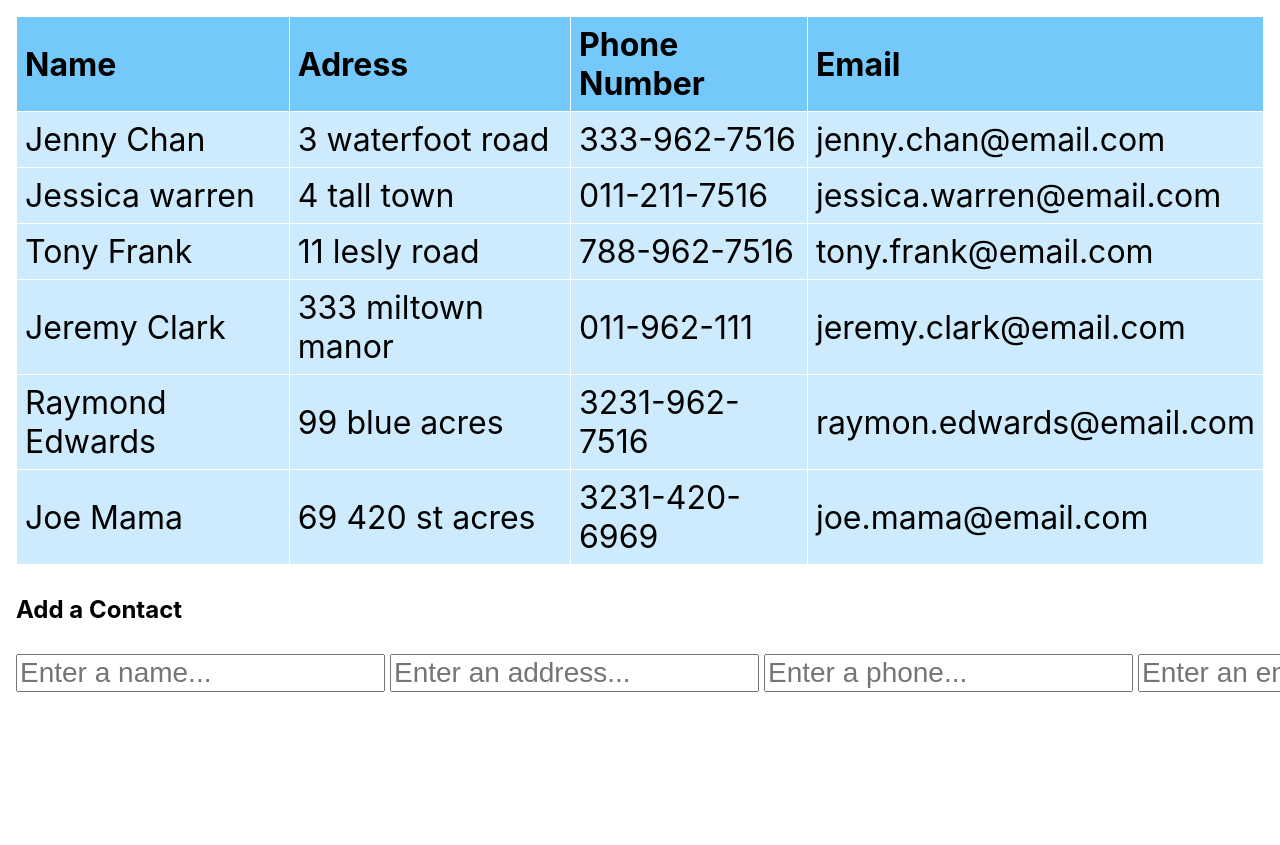
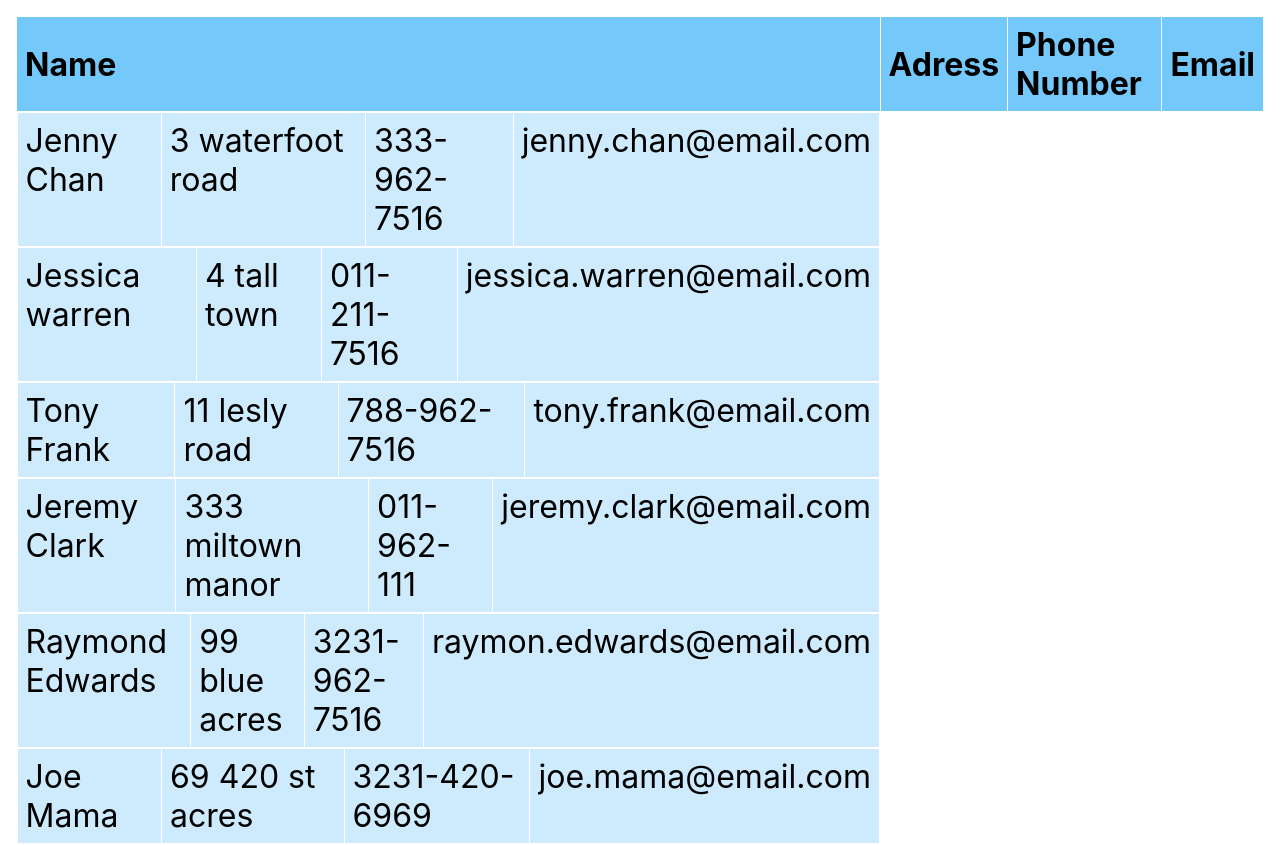
Before and after one commit to dimiturstefanow/JustTable, a React (Create React App) app: page / in a window 1280 px wide. Shown: the top 845 px of the page. Before the commit the page ends 800 px from the top, so only its background shows below. Built offline with nearby package versions, Linux system fonts and the light colour scheme.

Commit message:
ReadOnlyRow

```diff
--- a/src/App.js
+++ b/src/App.js
@@ -2,6 +2,7 @@ import React, { useState } from "react";
 import { nanoid } from "nanoid";
 import "./App.css";
 import data from "./mock-data.json";
+import ReadOnlyRow from "./components/ReadOnlyRow";
 
 const App = () => {
   const [contacts, setContants] = useState(data);
@@ -52,12 +53,7 @@ const App = () => {
         </thead>
         <tbody>
           {contacts.map((contact) => (
-            <tr>
-              <td>{contact.fullName}</td>
-              <td>{contact.address}</td>
-              <td>{contact.phoneNumber}</td>
-              <td>{contact.email}</td>
-            </tr>
+            <ReadOnlyRow contact={contact} />
           ))}
         </tbody>
       </table>
--- /dev/null
+++ b/src/components/ReadOnlyRow.js
@@ -0,0 +1,16 @@
+import React from "react";
+
+function ReadOnlyRow({ contact }) {
+  return (
+    <div>
+      <tr>
+        <td>{contact.fullName}</td>
+        <td>{contact.address}</td>
+        <td>{contact.phoneNumber}</td>
+        <td>{contact.email}</td>
+      </tr>
+    </div>
+  );
+}
+
+export default ReadOnlyRow;
```
